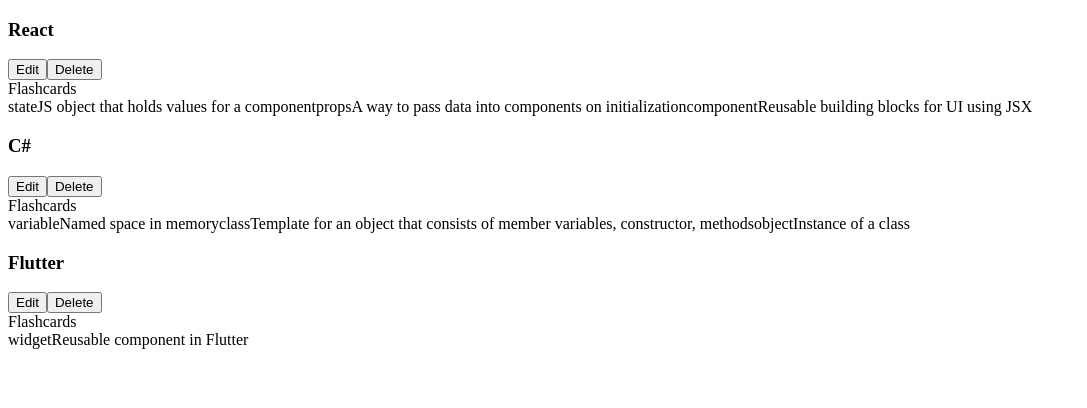
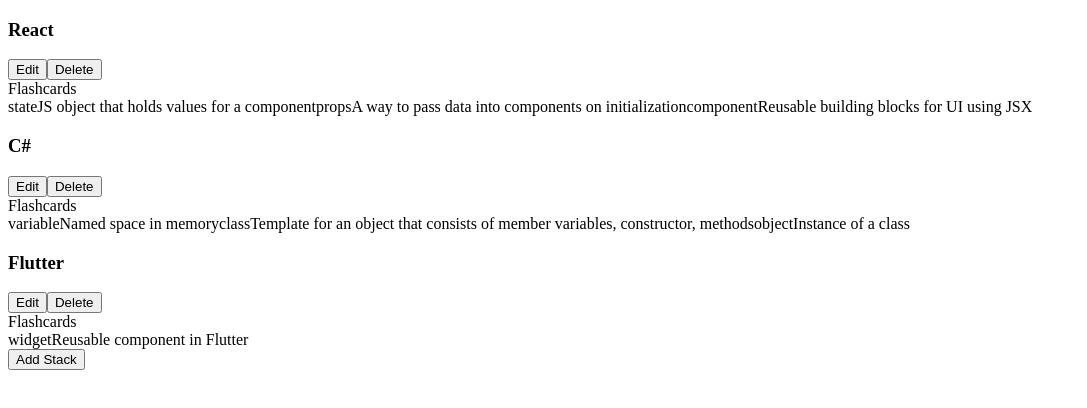
Before and after one commit to mattjohannsen/flashcard_proj, a React (Create React App) app: page / in a window 1280 px wide. Shown: the top 408 px of the page, without its empty margins (0-1087 px from the left). Built offline with nearby package versions, Linux system fonts and the light colour scheme.

Commit message:
Added button for adding another stack of flashcards on StackList.js

```diff
--- a/src/StackList.js
+++ b/src/StackList.js
@@ -3,6 +3,7 @@
 
 export default function StackList({ stacks }) {
     return (
+        <>
           <div>
             {stacks.map(stack => {
               return (
@@ -13,5 +14,7 @@
               )
             })}
           </div>
+          <button>Add Stack</button>
+        </>
     )
 }
```
Lines whose indentation alone changed are shown as unchanged.
